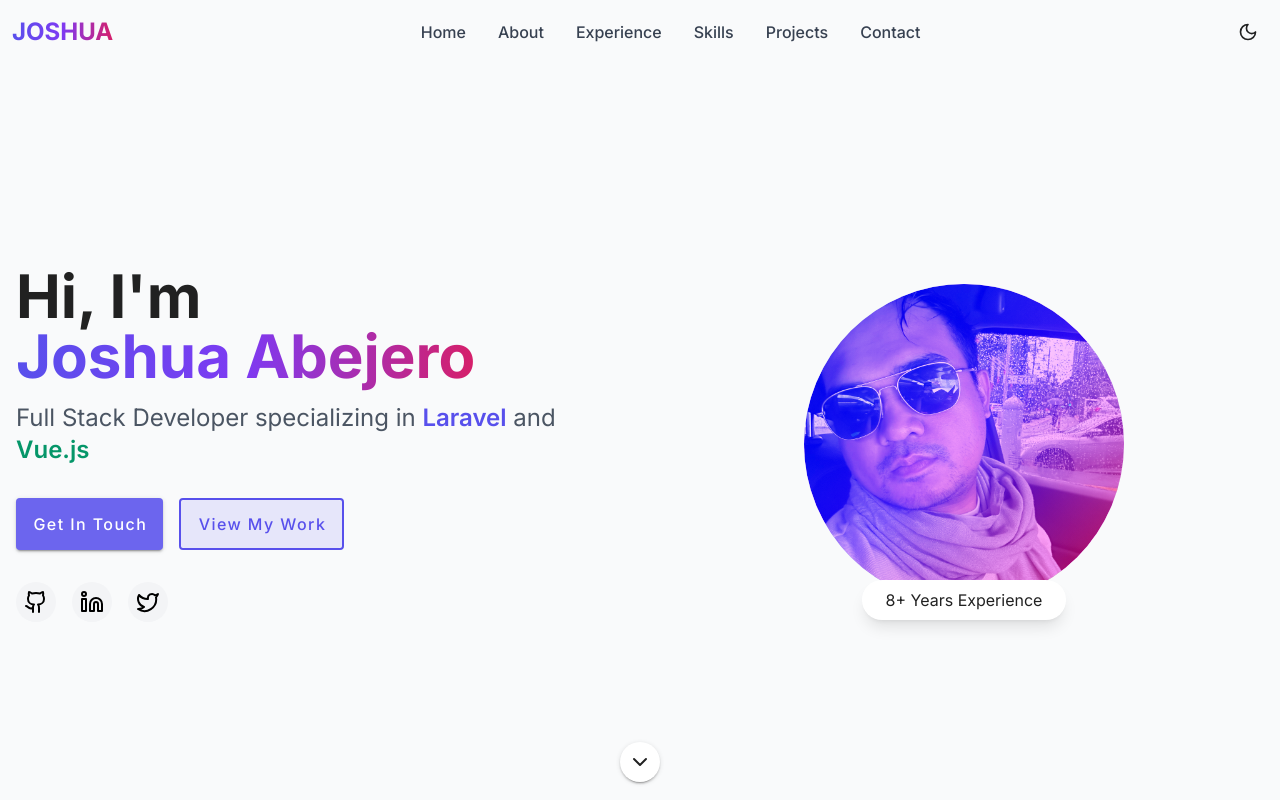
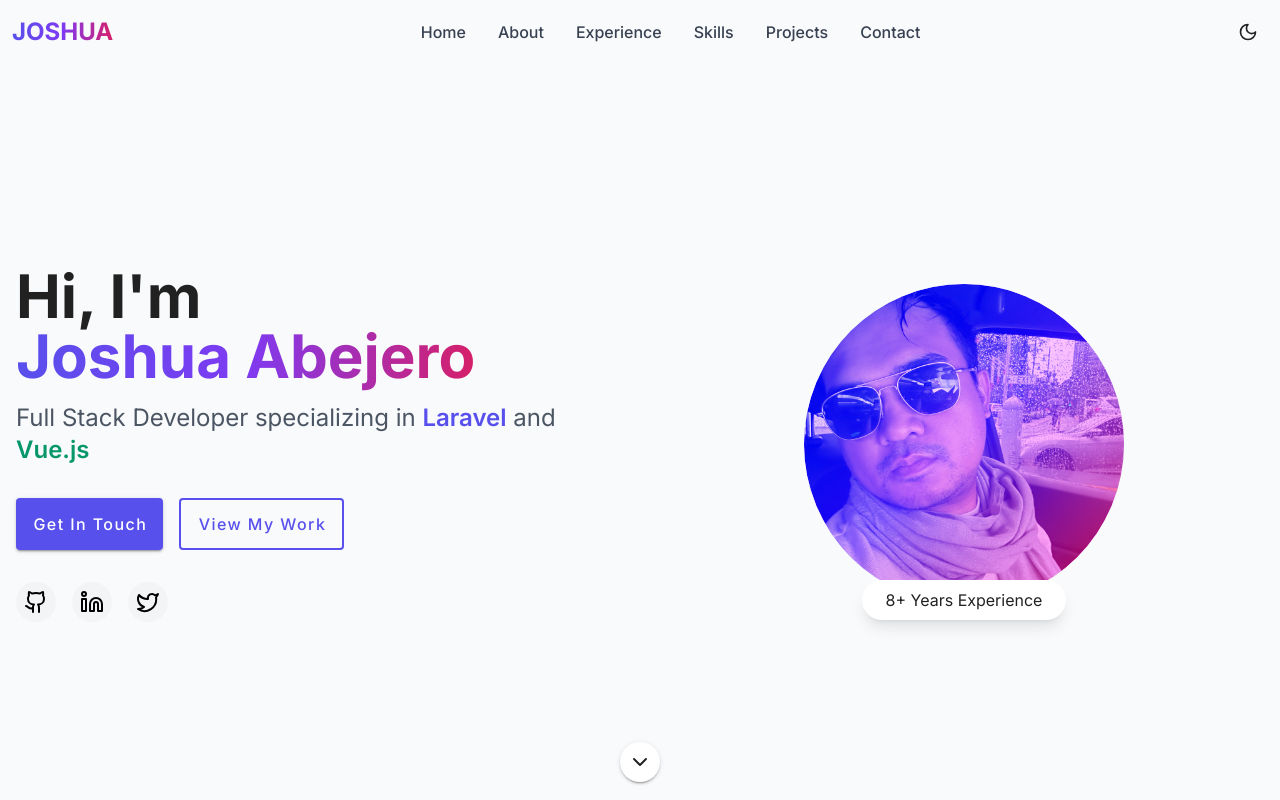
Before and after one commit to joshuadabejero/joshuadabejero, a Nuxt app: page / in a window 1280 px wide. Shown: the top 800 px of the page. Built offline with nearby package versions, Linux system fonts and the light colour scheme.

Commit message:
fix: use href to fix active buttons

```diff
--- a/components/Home.vue
+++ b/components/Home.vue
@@ -20,7 +20,7 @@
               min-width="142"
               color="#5850ec"
               :ripple="false"
-              to="#contact"
+              href="#contact"
               >Get in Touch</v-btn
             >
             <v-btn
@@ -30,7 +30,7 @@
               elevation="0"
               variant="outlined"
               color="#5850ec"
-              to="#projects"
+              href="#projects"
               >View My Work</v-btn
             >
           </div>
```
